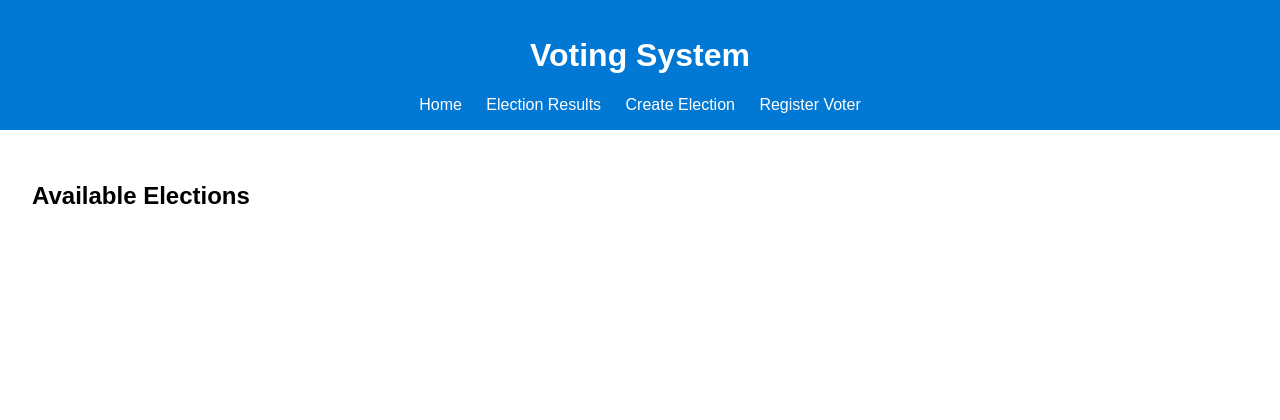
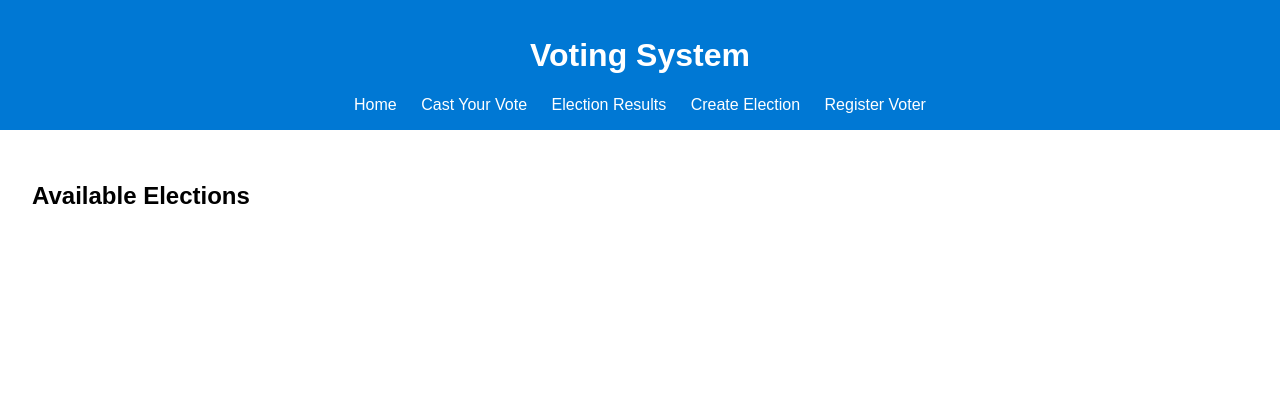
Before and after one commit to Garritosk8CR/fastApi-CQRS, a FastAPI app: page / in a window 1280 px wide. Shown: the top 420 px of the page. Run offline with FastAPI, Linux system fonts and the light colour scheme.

Commit message:
Added link to vote page

```diff
--- a/app/templates/base.html
+++ b/app/templates/base.html
@@ -11,6 +11,7 @@
         <h1>Voting System</h1>
         <nav>
             <a href="/">Home</a>
+            <a href="/vote">Cast Your Vote</a>
             <a href="/results">Election Results</a>
             <a href="/elections/create">Create Election</a>
             <a href="/voters/register">Register Voter</a>
```
